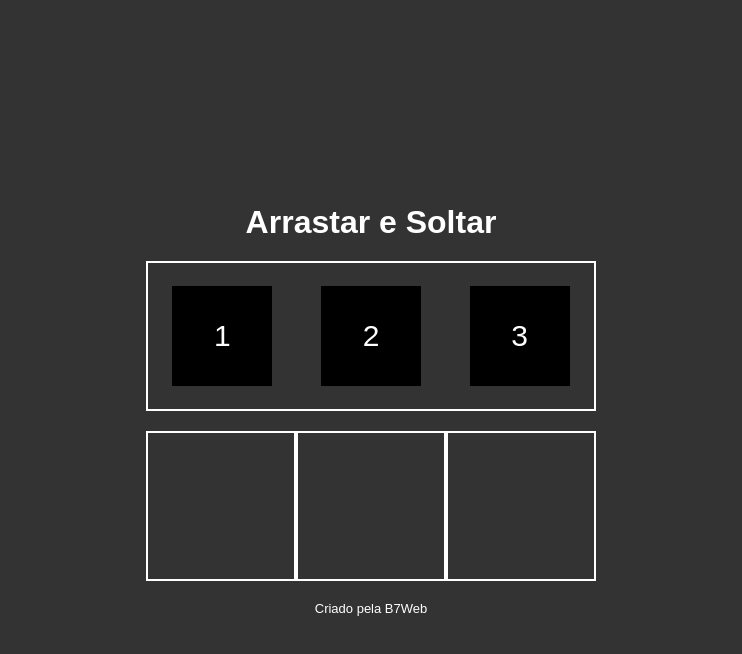
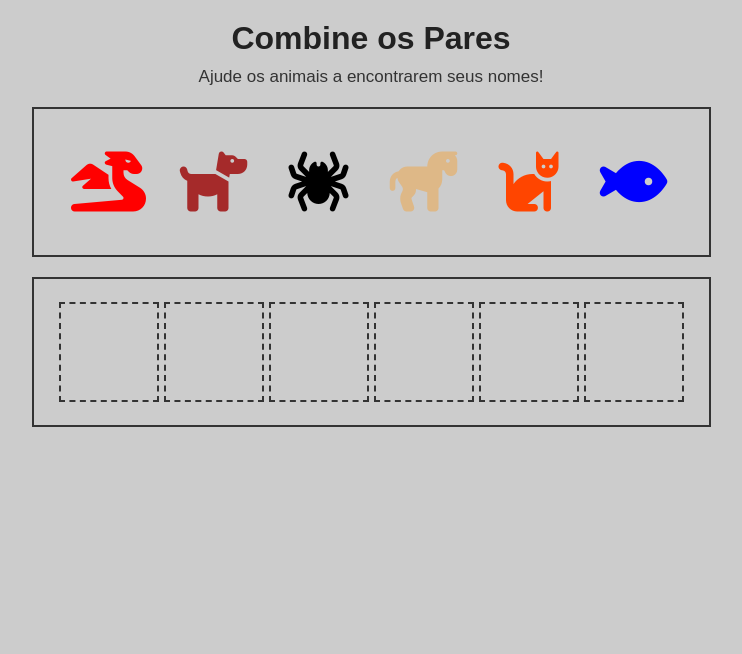
Before and after one commit to Spyke27/Game_Kids, a plain HTML site: page index.html in a window 1280 px wide. Shown: the whole page, without its empty margins (269-1011 px from the left). Drawn offline with Linux system fonts and the light colour scheme.

Commit message:
iniciando

```diff
--- a/index.html
+++ b/index.html
@@ -10,21 +10,55 @@
     <link rel="stylesheet" href="style.css" />
 </head>
 <body>
-    <h1>Arrastar e Soltar</h1>
 
+    <div class="nvl 1">
+        <h1>Combine os Pares</h1>
+        <p>Ajude os animais a encontrarem seus nomes!</p>
+        <div class="neutralArea">
+            <div class="item dragon" draggable="true"><i style="color: red;" class="fa-solid fa-dragon"></i></div>
+            <div class="item dog" draggable="true"><i style="color: brown;" class="fa-solid fa-dog"></i></div>
+            <div class="item spider" draggable="true"><i style="color: black;" class="fa-solid fa-spider"></i></div>
+            <div class="item horse" draggable="true"><i style="color: burlywood;" class="fa-solid fa-horse"></i></div>
+            <div class="item cat" draggable="true"><i style="color: orangered;" class="fa-solid fa-cat"></i></div>
+            <div class="item fish" draggable="true"><i style="color: blue;" class="fa-solid fa-fish"></i></div>
+        </div>
+
+
+        <div class="areas">
+            <div class="area" data-name="a"></div>
+            <div class="area" data-name="b"></div>
+            <div class="area" data-name="c"></div>
+            <div class="area" data-name="d"></div>
+            <div class="area" data-name="e"></div>
+            <div class="area" data-name="f"></div>
+        </div>
+    </div>
+
+
+
+
+
+   <div class="nvl 2 none">
     <div class="neutralArea">
-        <div class="item" draggable="true">1</div>
-        <div class="item" draggable="true">2</div>
-        <div class="item" draggable="true">3</div>
+        <div class="item" draggable="true"></div>
+        <div class="item" draggable="true"></div>
+        <div class="item" draggable="true"></div>
+        <div class="item" draggable="true"></div>
+        <div class="item" draggable="true"></div>
+        <div class="item" draggable="true"></div>
     </div>
 
     <div class="areas">
         <div class="area" data-name="a"></div>
         <div class="area" data-name="b"></div>
         <div class="area" data-name="c"></div>
+        <div class="area" data-name="d"></div>
+        <div class="area" data-name="e"></div>
+        <div class="area" data-name="f"></div>
     </div>
+   </div>
 
-    <footer>Criado pela B7Web</footer>
+    <footer></footer>
 
     <script src="script.js"></script>
 </body>
--- a/style.css
+++ b/style.css
@@ -4,33 +4,58 @@
     box-sizing: border-box;
 }
 
+.none{
+    display: none !important;
+}
+.nvl{
+    display: flex;
+    flex-direction: column;
+    justify-content: center;
+    align-items: center;
+}
+
 body {
     display: flex;
     min-height: 100vh;
-    justify-content: center;
     align-items: center;
     flex-direction: column;
-    background-color: #333;
+    background-color: #ccc;
     font-family: Arial, Helvetica, sans-serif;
+    position: relative;
+}
+
+i{
+    font-size: 60px;
+    background-color: transparent !important;
 }
 
 h1 {
-    color: #FFF;
-    margin: 20px 0;
+    color: #222;
+    margin-top: 20px;
+    margin-bottom: 10px;
+}
+p {
+    color: #333;
+    font-size: 17px;
+    margin-bottom: 20px;
 }
 
 .neutralArea {
-    width: 450px;
+    width: auto;
+    gap: 5px;
+    padding-left: 25px;
+    padding-right: 25px;
     height: 150px;
     display: flex;
+    flex-wrap: wrap;
     justify-content: space-around;
     align-items: center;
-    border: 2px solid #FFF;
+    margin-bottom: 20px;
+    border: 2px solid #333;
 }
 .item {
     width: 100px;
     height: 100px;
-    background-color: #000;
     color: #FFF;
     font-size: 30px;
     display: flex;
@@ -42,17 +67,24 @@ h1 {
     opacity: 0.5;
 }
 .areas {
-    width: 450px;
+    width: auto;
+    gap: 5px;
+    padding-left: 25px;
+    padding-right: 25px;
+    height: 150px;
     display: flex;
-    margin-top: 20px;
+    flex-wrap: wrap;
+    justify-content: space-around;
+    align-items: center;
+    border: 2px solid #333;
 }
 .areas.correct .area {
     border: 2px solid #00FF00;
 }
 .area {
-    width: 150px;
-    height: 150px;
-    border: 2px solid #FFF;
+    width: 100px;
+    height: 100px;
+    border: 2px dashed #333;
     display: flex;
     justify-content: center;
     align-items: center;
```
